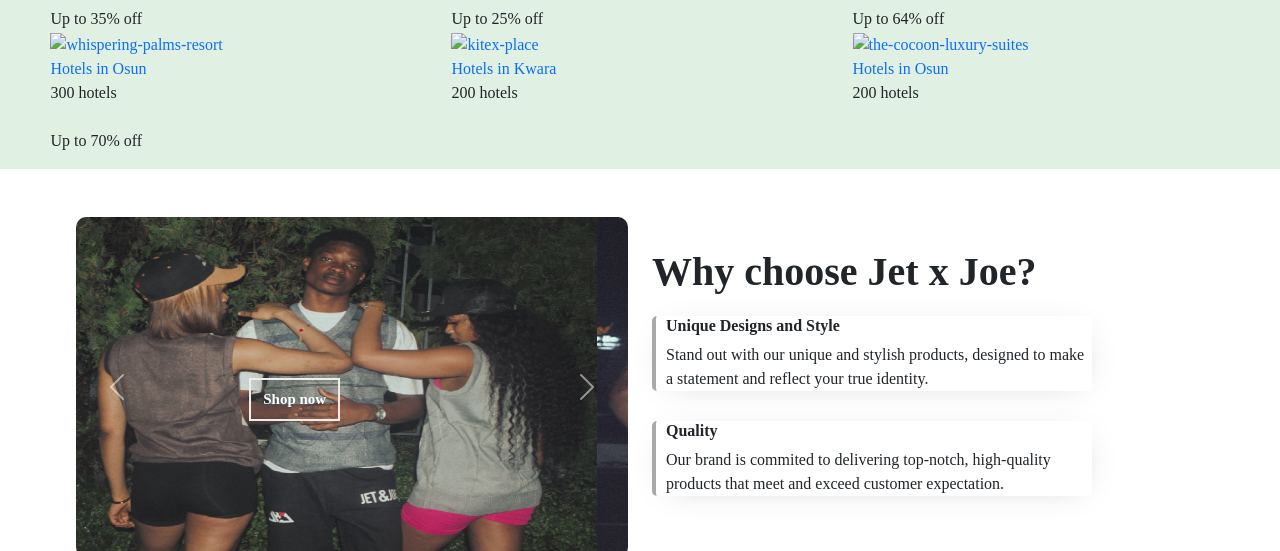
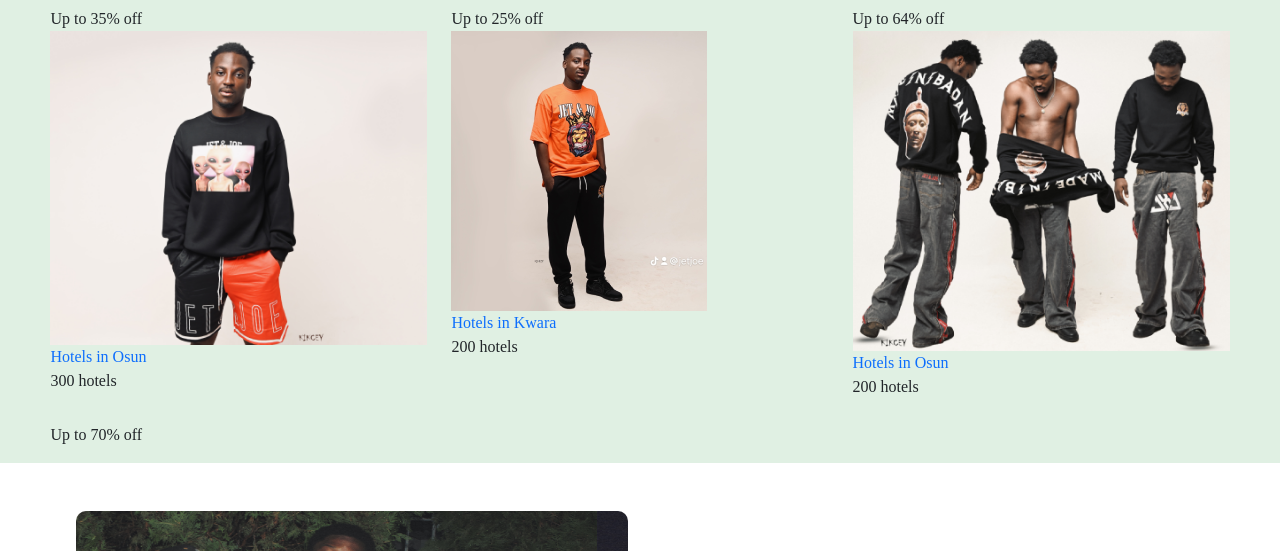
Before and after one commit to GAD0007/Jet-and-Joe, a plain HTML site: page index.html in a window 1280 px wide. Shown: the part 704-1255 px from the top of the page. Drawn offline with Linux system fonts and the light colour scheme; files whose address does not match are found by name.

Commit message:
img load test

```diff
--- a/index.html
+++ b/index.html
@@ -294,7 +294,7 @@
                  </div>
                  <span class="imgwrap">
                     <a href="#">
-                      <img class="rooms img-fluid" src="img/whispering-palms-resort-46718-57.jpg" alt="whispering-palms-resort">
+                      <img class="rooms img-fluid" src="images/IMG_0151.png" alt="whispering-palms-resort">
                     </a>
                       <br>
                     <p class="hotel-location">
@@ -317,7 +317,7 @@
                  </div>
                   <span class="imgwrap">
                     <a href="#">
-                      <img class="rooms img-fluid" src="img/kitex-place-1448031-18.jpg" alt="kitex-place">
+                      <img class="rooms img-fluid" src="images/IMG_0213.png" alt="kitex-place">
                     </a>
                       <br>
                     <p class="hotel-location">
@@ -340,7 +340,7 @@
                  </div>
                   <span class="imgwrap">
                     <a href="#">
-                      <img class="rooms img-fluid" src="img/the-cocoon-luxury-suites-ogudu-1465041-14.jpg" alt="the-cocoon-luxury-suites">
+                      <img class="rooms img-fluid" src="images/made-in-ib.png" alt="the-cocoon-luxury-suites">
                     </a>
                       <br>
                     <p class="hotel-location">
```
